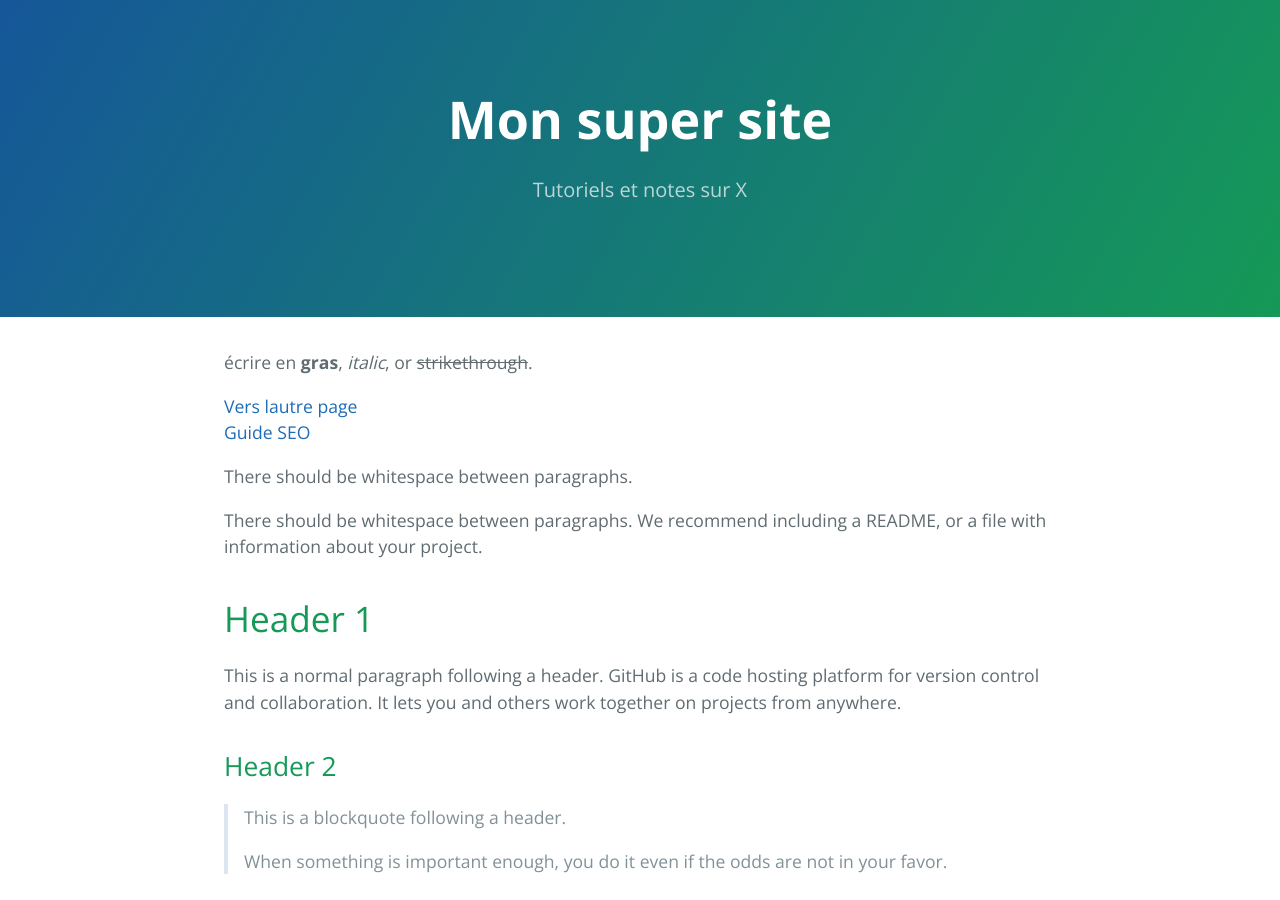
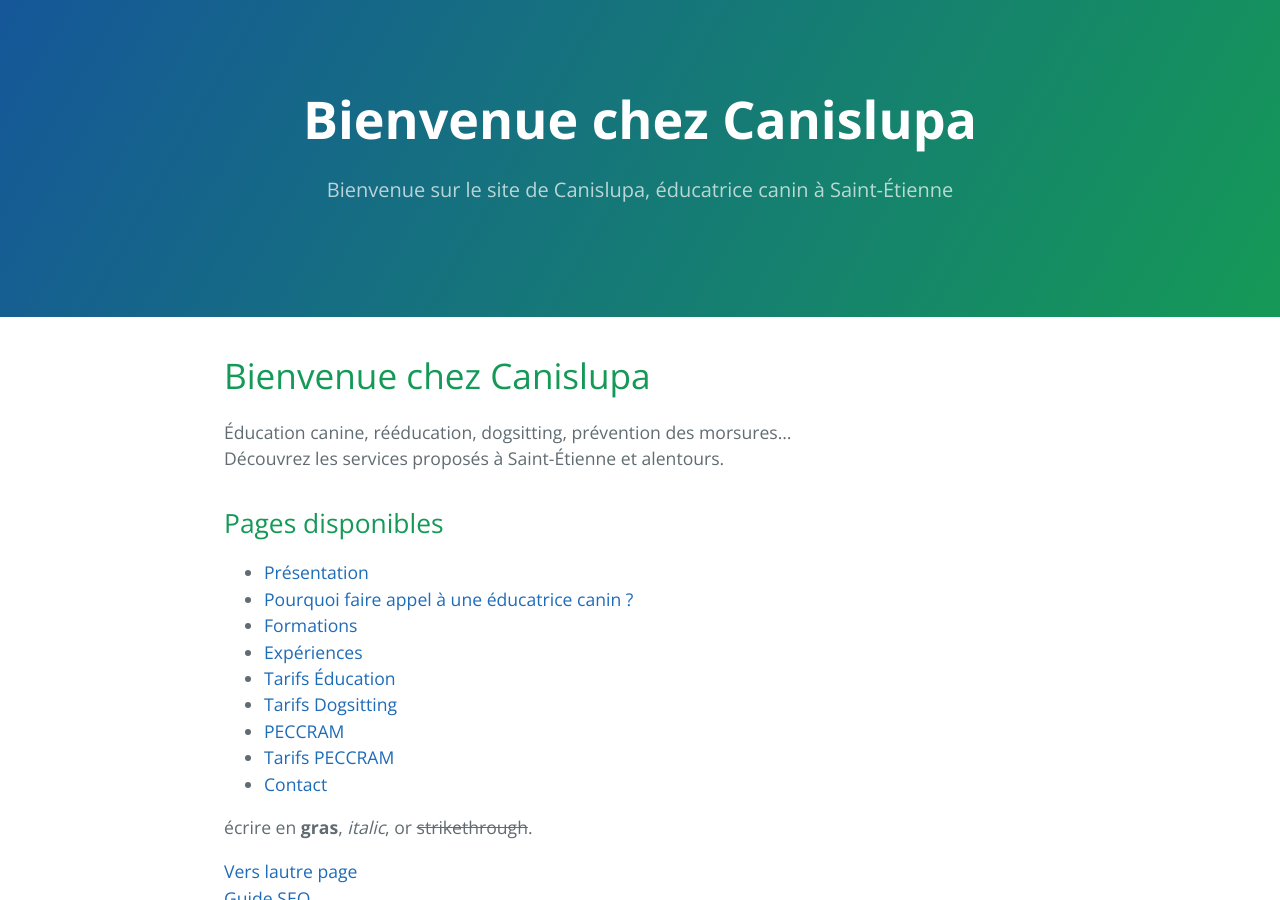
Before and after one commit to MetalBrackets/petit-test-rapiid, a Jekyll site: the page built from index.md, in a window 1280 px wide and 900 px high. Built offline with Jekyll 4.4.1, drawn with Linux system fonts in a browser that asks for light colours; our own code applies the rules of GitHub Pages for plain Markdown files.

Commit message:
add pages for fake site

```diff
--- a/index.md
+++ b/index.md
@@ -1,6 +1,35 @@
 ---
 layout: default
+description: Bienvenue sur le site de Canislupa, éducatrice canin à Saint-Étienne
+permalink: /
 ---
+
+# Bienvenue chez Canislupa
+
+Éducation canine, rééducation, dogsitting, prévention des morsures...
+Découvrez les services proposés à Saint-Étienne et alentours.
+
+## Pages disponibles
+
+<!-- - [Présentation](/page/presentation/)
+- [Pourquoi faire appel à une éducatrice canin ?](/page/pourquoi/)
+- [Formations](/page/formations/)
+- [Expériences](/page/experiences/)
+- [Tarifs Éducation](/page/tarifs-education/)
+- [Tarifs Dogsitting](/page/tarifs-dogsitting/)
+- [PECCRAM](/page/peccram/)
+- [Tarifs PECCRAM](/page/tarifs-peccram/)
+- [Contact](/page/contact/) -->
+
+- [Présentation]({{ "/page/presentation/" | relative_url }})
+- [Pourquoi faire appel à une éducatrice canin ?]({{ "/page/pourquoi/" | relative_url }})
+- [Formations]({{ "/page/formations/" | relative_url }})
+- [Expériences]({{ "/page/experiences/" | relative_url }})
+- [Tarifs Éducation]({{ "/page/tarifs-education/" | relative_url }})
+- [Tarifs Dogsitting]({{ "/page/tarifs-dogsitting/" | relative_url }})
+- [PECCRAM]({{ "/page/peccram/" | relative_url }})
+- [Tarifs PECCRAM]({{ "/page/tarifs-peccram/" | relative_url }})
+- [Contact]({{ "/page/contact/" | relative_url }})
 
 écrire en **gras**, _italic_, or ~~strikethrough~~.
 
```
Also changed, not shown: page/contact.md (added, +12 -0 lines), page/experiences.md (added, +23 -0 lines), page/formations.md (added, +23 -0 lines), page/peccram.md (added, +20 -0 lines), page/pourquoi.md (added, +28 -0 lines), page/presentation.md (added, +27 -0 lines), page/tarifs-dogsitting.md (added, +23 -0 lines), page/tarifs-education.md (added, +30 -0 lines), page/tarifs-peccram.md (added, +14 -0 lines), page/index.md (added).
